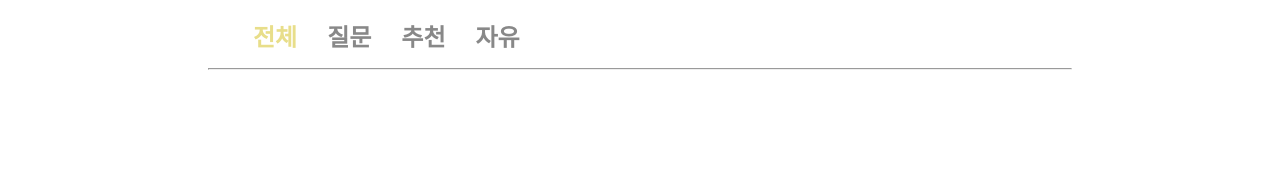
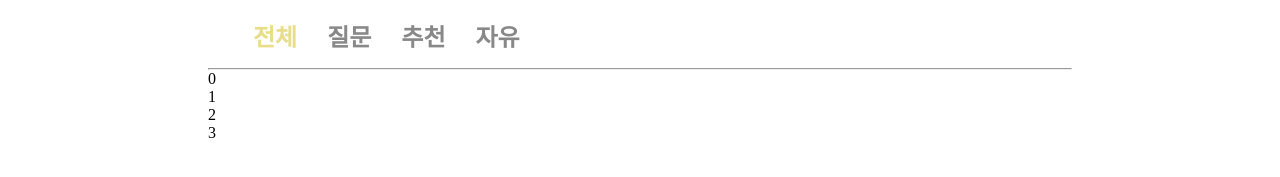
Before and after one commit to yegyeom/lunch-recommendation-client, a React (Create React App) app: page /community in a window 1280 px wide. Shown: the part 147-324 px from the top of the page. Built offline with nearby package versions, Linux system fonts and the light colour scheme.

Commit message:
[feat] 커뮤니티 퍼블리싱
- 카테고리 구분 가능

```diff
--- a/package.json
+++ b/package.json
@@ -8,7 +8,9 @@
     "@testing-library/user-event": "^13.5.0",
     "react": "^18.1.0",
     "react-dom": "^18.1.0",
+    "react-router-dom": "^6.3.0",
     "react-scripts": "5.0.1",
+    "scss": "^0.2.4",
     "web-vitals": "^2.1.4"
   },
   "scripts": {
--- a/src/pages/CommunityPage/Category.jsx
+++ b/src/pages/CommunityPage/Category.jsx
@@ -1,40 +1,38 @@
 import { useState, useEffect } from "react";
 
-function Category() {
-  const [category, setCategory] = useState("all");
+function Category(props) {
+  const [category, setCategory] = useState("전체");
 
   useEffect(() => {
+    setCategory("전체");
+
     const allTitle = document.getElementsByClassName("category");
     for (let i of allTitle) i.style = "color: #888888";
 
-    const element = document.getElementById("all");
+    const element = document.getElementById("전체");
     element.style = "color: #E8DE8A";
   }, []);
 
-  const categoryItems = [
-    { title: "전체", id: "all" },
-    { title: "질문", id: "question" },
-    { title: "추천", id: "recommendation" },
-    { title: "자유", id: "free" },
-  ];
+  useEffect(() => {
+    props.getCategory(category);
+  }, [category]);
 
-  const handleCategoryClick = (id) => {
+  const handleCategoryClick = (title) => {
     return () => {
-      setCategory(id);
+      setCategory(title);
 
       const allTitle = document.getElementsByClassName("category");
       for (let i of allTitle) i.style = "color: #888888";
 
-      const element = document.getElementById(id);
+      const element = document.getElementById(title);
       element.style = "color: #E8DE8A";
-      console.log(id);
     };
   };
 
-  const categoryList = categoryItems.map((item, idx) => (
+  const categoryList = props.categoryItems.map((item, idx) => (
     <div
-      id={item.id}
-      onClick={handleCategoryClick(item.id)}
+      id={item.title}
+      onClick={handleCategoryClick(item.title)}
       key={idx}
       className="category"
     >
--- a/src/pages/CommunityPage/PostList.jsx
+++ b/src/pages/CommunityPage/PostList.jsx
@@ -1,7 +1,71 @@
 import Category from "./Category";
+import { useState } from "react";
 
 function PostList() {
-  return <Category></Category>;
+  const [category, setCategory] = useState("");
+
+  const getCategory = (category) => {
+    setCategory(category);
+  };
+
+  const categoryItems = [
+    { title: "전체", id: "all" },
+    { title: "질문", id: "question" },
+    { title: "추천", id: "recommendation" },
+    { title: "자유", id: "free" },
+  ];
+
+  const postItems = [
+    // 댓글 정보, 이미지 정보 필요함
+    {
+      index: 0,
+      id: "yegyeom",
+      category: "질문",
+      title: "제목 1",
+      content: "내용 1",
+      date: "2022-05-06 16:13",
+    },
+    {
+      index: 1,
+      id: "yegyeom",
+      category: "추천",
+      title: "제목 2",
+      content: "내용 2",
+      date: "2022-05-06 16:13",
+    },
+    {
+      index: 2,
+      id: "yegyeom",
+      category: "질문",
+      title: "제목 3",
+      content: "내용 3",
+      date: "2022-05-06 16:13",
+    },
+    {
+      index: 3,
+      id: "yegyeom",
+      category: "자유",
+      title: "제목 4",
+      content: "내용 4",
+      date: "2022-05-06 16:13",
+    },
+  ];
+
+  const postList = postItems.map(
+    (item, idx) => item.category === category && <div>{item.index}</div>
+  );
+
+  const allPostList = postItems.map((item, idx) => <div>{item.index}</div>);
+
+  return (
+    <>
+      <Category
+        getCategory={getCategory}
+        categoryItems={categoryItems}
+      ></Category>
+      {category === "전체" ? allPostList : postList}
+    </>
+  );
 }
 
 export default PostList;
```
Also changed, not shown: src/pages/CommunityPage/PostCreate.jsx (added), src/pages/CommunityPage/PostModify.jsx (added), src/pages/CommunityPage/PostView.jsx (added), 1 other file (tests, documents, lock files or other folders).
